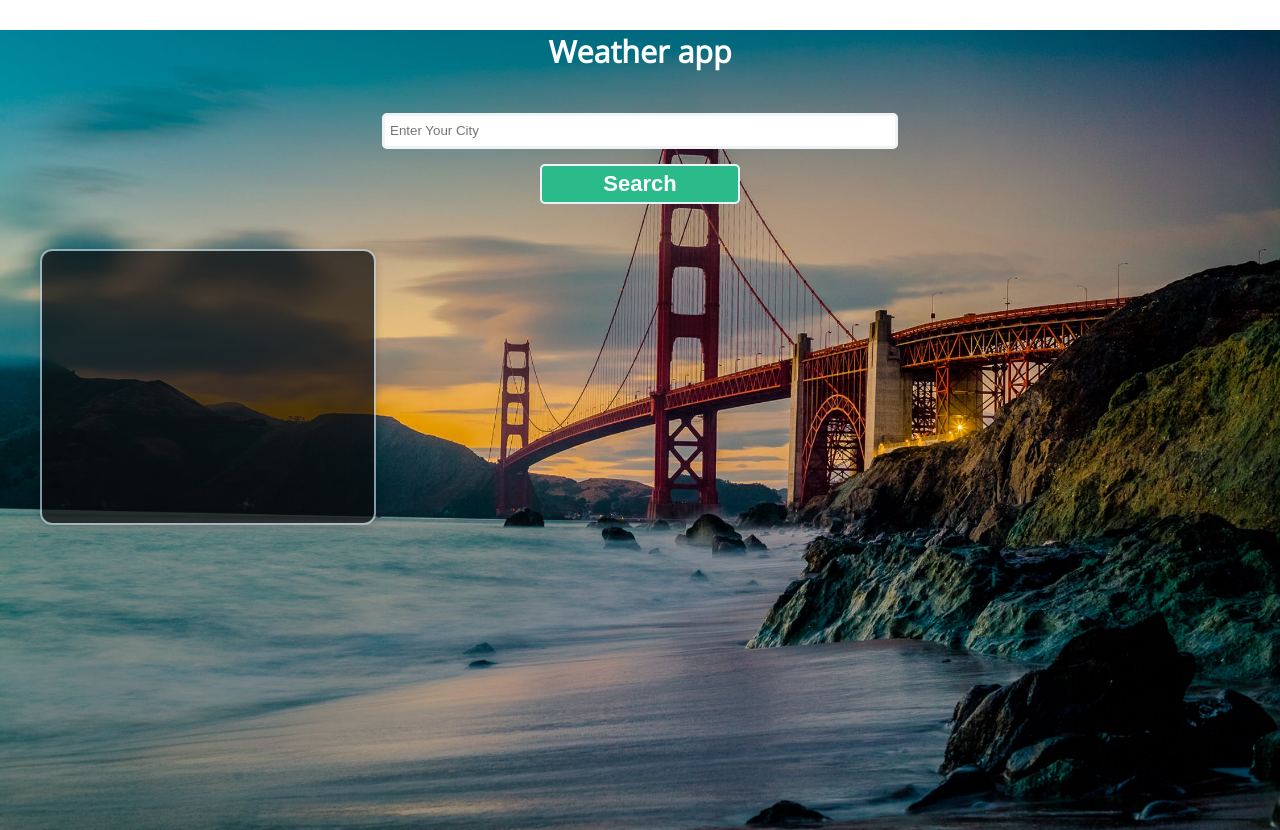
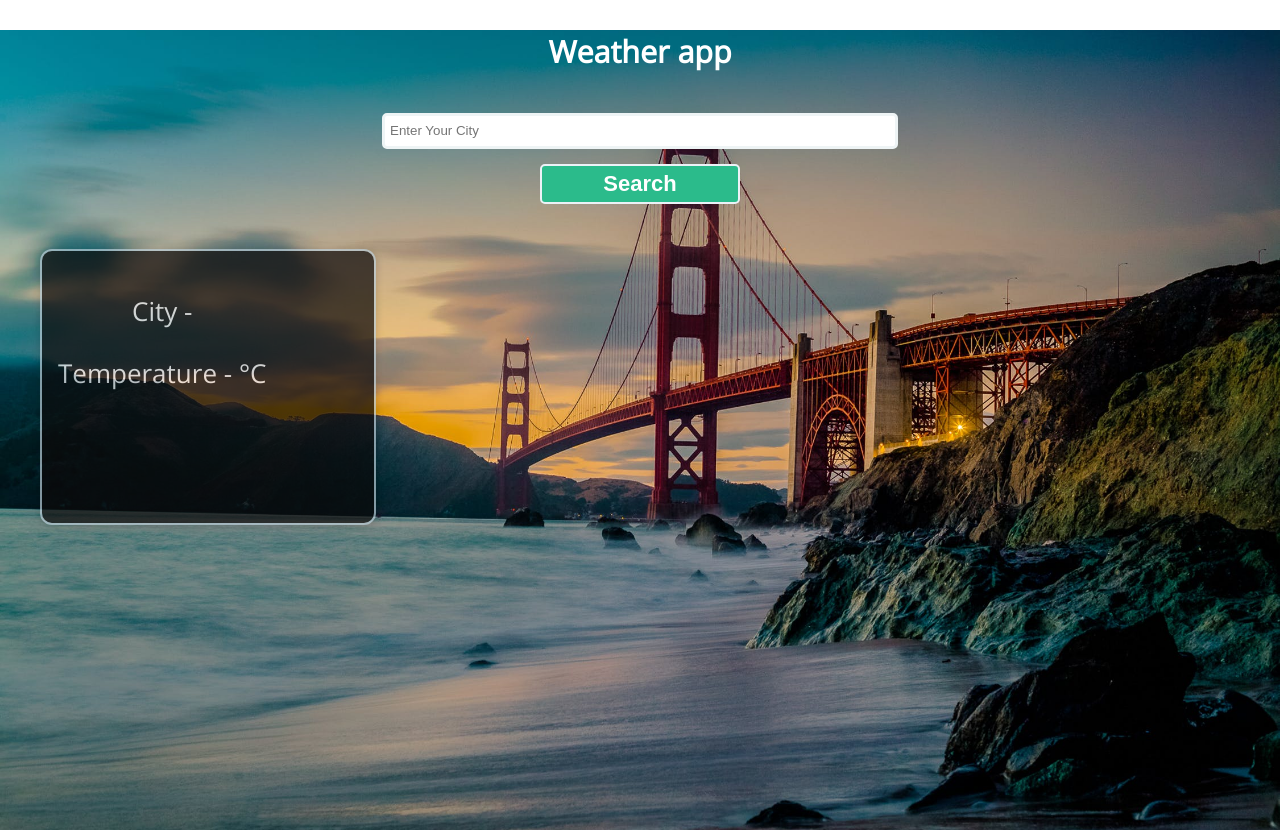
Before and after one commit to dj221ai/weatherAppReact, a React (Create React App) app: page / in a window 1280 px wide. Built offline with nearby package versions, Linux system fonts and the light colour scheme; no server answers.

Commit message:
basic weather app completed

```diff
--- a/src/App.js
+++ b/src/App.js
@@ -31,9 +31,12 @@ function App() {
     axios.get(finalApiEndpoint)
     .then((response) => {
       console.log("my data >>>>>> ", response.data);
-      setCityData(response.data);
+      setData(response.data);
     })
-    .catch((error) => console.log("error is ", error));
+    .catch((error) => {
+      console.log("error is ", error);
+      setData(error);
+    });
 
   }, [latitude, longitude]);
 
@@ -42,6 +45,7 @@ function App() {
       let cityUrl = `${process.env.REACT_APP_API_URL}/current.json?key=${process.env.REACT_APP_API_KEY}&q=${inputCity}`;
       let response = await fetch(cityUrl);
       let resJson = await response.json();
+      // console.log("resJson ", resJson);
       setData(resJson);
     };
 
@@ -61,7 +65,7 @@ function App() {
     <>
       <div className='main'>
         <h3>Weather app</h3>
-        <Weather onSave={getCityData} cityData={inputCity} data={data} cityData1={cityData}/>
+        <Weather onSave={getCityData} cityData={inputCity} data={data} latLonData={cityData}/>
       </div>
     </>
   );
--- a/src/components/Search/Weather.js
+++ b/src/components/Search/Weather.js
@@ -3,37 +3,20 @@ import Searchbar from "./Searchbar";
 import Cards from "../UI/Cards";
 
 const Weather = (props) => {
-
-    const [gotData, setGotData] = useState(false);
-    const [latLonLocation, setLatLonLocation] = useState();
-    const [data, setData] = useState();
-
-    // setLatLonLocation(props.cityData1);
-    // setData(props.data);
-    // console.log("data n citydata >>. ", data, latLonLocation);
-
-    // let
-
     const collectCityName = (city) => {
         console.log("collected city is >>>>> ", city);
-        props.onSave(city, "yes");
+        props.onSave(city);
     }
-    // console.log("data n citydata >>. ", props.data, props.cityData1);
-
-    // useEffect( () => {
-    //     // let data = props.data
-    //     // let cityData = props.cityData1
-    //     setLatLonLocation(props.cityData1);
-    //     setData(props.data);
-    //     console.log("data n citydata >>. ", data, latLonLocation);
-    // }, [])
-
 
     return (
         <>
             <Searchbar onSearch={collectCityName}/>
             <Cards>
-                {/* {gotData?<p>{cityData}</p>:<p>Nope</p>} */}
+                <div>
+                   <p>City -{props.data?.location?.name}</p>
+                   <p>Temperature - {props.data?.current?.temp_c}°C</p>
+                    <p>{props.data?.current?.condition?.text}</p> <img src={props.data?.current?.condition?.icon}/>
+                </div>
             </Cards>
         </>
     )
```
